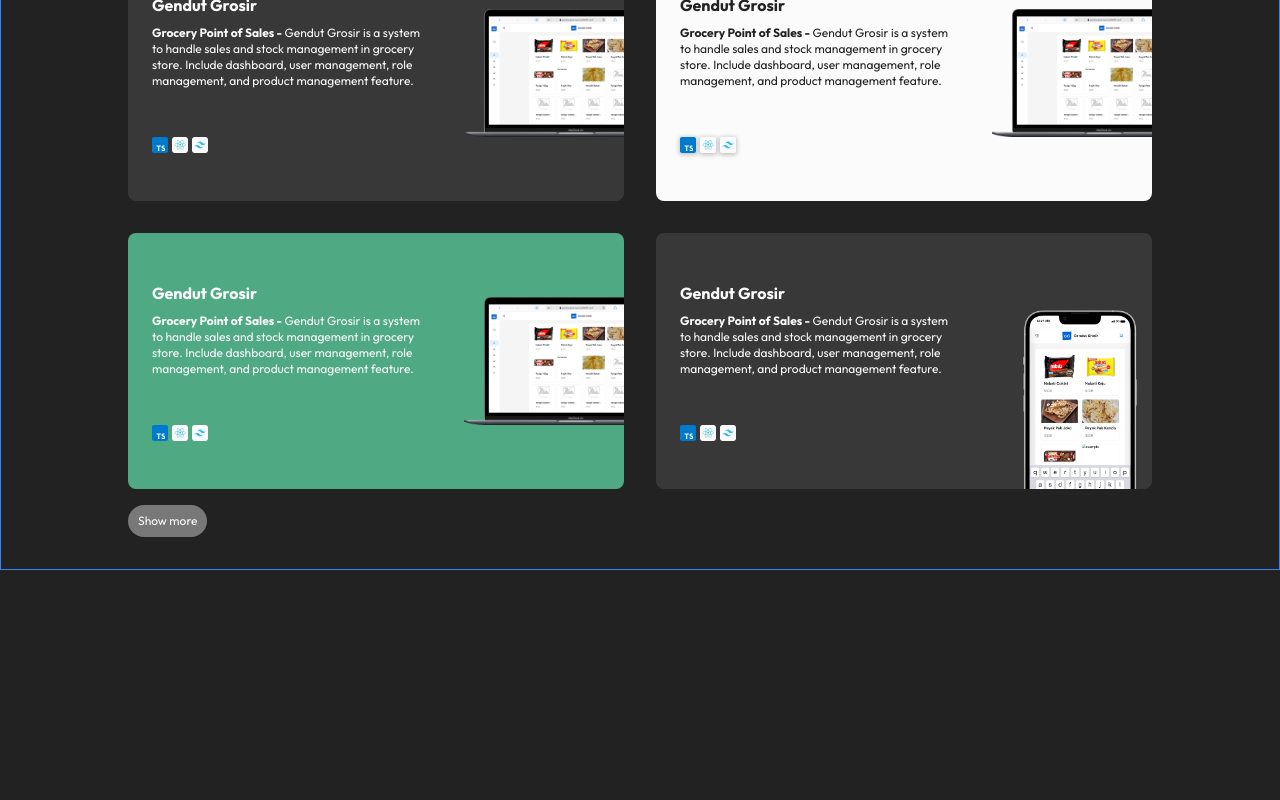
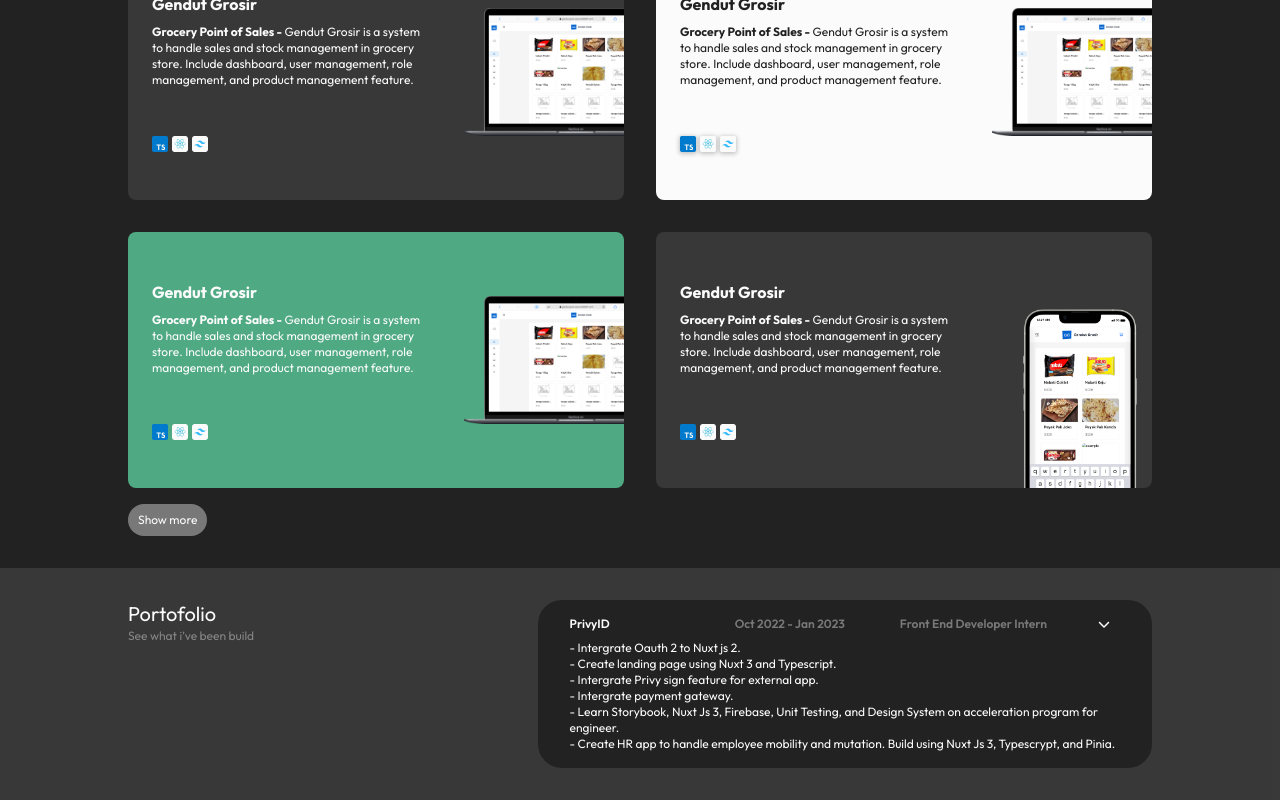
Before and after one commit to ianfebi01/web-profile-fe, a Next.js app: page / in a window 1280 px wide. Shown: the part 955-1755 px from the top of the page. Before the commit the page ends 1525 px from the top, so only its background shows below. Built offline with nearby package versions, Linux system fonts and the light colour scheme.

Commit message:
add experience section and fix sanitize html

```diff
--- a/app/layout.tsx
+++ b/app/layout.tsx
@@ -2,8 +2,11 @@ import '@/assets/scss/main.scss'
 import Navbar from '@/components/Molecules/Navbar'
 import type { Metadata } from 'next'
 import { Outfit } from 'next/font/google'
+import { config } from '@fortawesome/fontawesome-svg-core'
+import '@fortawesome/fontawesome-svg-core/styles.css'
+const outfit = Outfit({ subsets: ['latin'] })
 
-const outfit = Outfit({ subsets: ['latin'] })
+config.autoAddCss = false
 
 export const metadata: Metadata = {
   title: 'Ian Febi S',
--- a/app/page.tsx
+++ b/app/page.tsx
@@ -2,6 +2,7 @@ import Navbar from '@/components/Molecules/Navbar'
 import Section1 from '@/components/Organisms/Home/Section1'
 import Section2 from '@/components/Organisms/Home/Section2'
 import Section3 from '@/components/Organisms/Home/Section3'
+import Section4 from '@/components/Organisms/Home/Section4'
 import Image from 'next/image'
 
 export default function Home() {
@@ -14,6 +15,8 @@ export default function Home() {
       <Section2 />
       {/* @ NOTE Section 3 */}
       <Section3 />
+      {/* @ NOTE Section 4 */}
+      <Section4 />
     </main>
   )
 }
--- a/assets/scss/layouts/global.scss
+++ b/assets/scss/layouts/global.scss
@@ -1,5 +1,5 @@
 .main{
-    @apply flex min-h-screen flex-col items-center border border-blue-500 ;
+    @apply flex min-h-screen flex-col items-center;
 
     @include element(header){
         @apply flex items-center fixed inset-x-0 mx-auto top-1 w-fit sm:w-full max-w-4xl sm:p-4 p-4 md:p-4 lg:px-0 xl:px-0 2xl:px-0 z-50 ;
--- a/components/Atoms/Button.tsx
+++ b/components/Atoms/Button.tsx
@@ -21,23 +21,23 @@ const Button: FunctionComponent<Props> = (props) => {
     if (theme === 'dark') {
       switch (variant) {
         case 'link':
-          return 'bg-none text-white'
+          return 'bg-none text-white py-0 px-2.5'
         case 'normal':
-          return 'bg-white-overlay text-white'
+          return 'py-2 px-2.5 bg-white-overlay text-white'
       }
     } else if (theme === 'light') {
       switch (variant) {
         case 'link':
-          return 'bg-none text-dark'
+          return 'bg-none text-dark py-0 px-2.5'
         case 'normal':
-          return 'bg-dark-secondary text-white'
+          return 'bg-dark-secondary text-white py-2 px-2.5'
       }
     }
   }
 
   return (
     <button
-      className={`${generateBg()} py-2 px-2.5 transition-all duration-300 ease-linear filter hover:brightness-90 relative ${className}`}
+      className={`${generateBg()} transition-all duration-300 ease-linear filter hover:brightness-90 relative ${className}`}
       style={{
         borderRadius: 99999,
       }}
--- a/components/Molecules/CardPortofolio.tsx
+++ b/components/Molecules/CardPortofolio.tsx
@@ -1,10 +1,10 @@
 'use client'
 import Image from 'next/image'
 import React, { FunctionComponent, useEffect, useRef } from 'react'
-import DOMPurify from 'dompurify'
-import { motion, useInView, useAnimation, easeOut } from 'framer-motion'
+import { sanitize } from 'isomorphic-dompurify'
+import { useInView, useAnimation } from 'framer-motion'
 import AnimationProvider from './AnimationProvider'
-import MacbookMockup from '../Atoms/MacbookMockup'
+// import MacbookMockup from '../Atoms/MacbookMockup'
 
 interface Props {
   color?: 'bg-dark-secondary' | 'bg-green' | 'bg-white'
@@ -52,7 +52,7 @@ const CardPortofolio: FunctionComponent<Props> = (props) => {
           <h3 className="text-base font-bold">{title}</h3>
           <p
             className="text-xs"
-            dangerouslySetInnerHTML={{ __html: DOMPurify.sanitize(subtitle) }}
+            dangerouslySetInnerHTML={{ __html: sanitize(subtitle) }}
           ></p>
         </div>
         <div className="grow-[1]" />
--- /dev/null
+++ b/components/Organisms/Home/Section4.tsx
@@ -0,0 +1,71 @@
+'use client'
+import Button from '@/components/Atoms/Button'
+import TextHeader from '@/components/Atoms/TextHeader'
+import { FontAwesomeIcon } from '@fortawesome/react-fontawesome'
+import React from 'react'
+import { faChevronDown } from '@fortawesome/free-solid-svg-icons'
+
+const Section4 = () => {
+  return (
+    <section id="portofolio" className="main__section h-fit bg-dark-secondary">
+      <div className="main__container my-8 flex flex-col gap-4">
+        <div className="grid grid-cols-5">
+          <div className="col-span-2">
+            <TextHeader
+              title="Portofolio"
+              subtitle="See what i’ve been build"
+            />
+          </div>
+          <div className="bg-dark w-full h-fit border border-none rounded-3xl col-span-3 p-4 flex flex-col">
+            <div className="flex flex-col px-4 gap-2">
+              <div className="grid grid-cols-10 font-semibold">
+                <div className="col-span-3">PrivyID</div>
+                <div className="col-span-3 text-white-overlay">
+                  Oct 2022 - Jan 2023
+                </div>
+                <div className="col-span-3 text-white-overlay">
+                  Front End Developer Intern
+                </div>
+                <div className="col-span-1 text-right">
+                  <Button variant="link">
+                    <FontAwesomeIcon icon={faChevronDown} />
+                  </Button>
+                </div>
+              </div>
+              <div>
+                <ul>
+                  <li>
+                    <p> - Intergrate Oauth 2 to Nuxt js 2.</p>
+                  </li>
+                  <li>
+                    <p> - Create landing page using Nuxt 3 and Typescript.</p>
+                  </li>
+                  <li>
+                    <p> - Intergrate Privy sign feature for external app.</p>
+                  </li>
+                  <li>
+                    <p> - Intergrate payment gateway.</p>
+                  </li>
+                  <li>
+                    <p>
+                      - Learn Storybook, Nuxt Js 3, Firebase, Unit Testing, and
+                      Design System on acceleration program for engineer.
+                    </p>
+                  </li>
+                  <li>
+                    <p>
+                      - Create HR app to handle employee mobility and mutation.
+                      Build using Nuxt Js 3, Typescrypt, and Pinia.
+                    </p>
+                  </li>
+                </ul>
+              </div>
+            </div>
+          </div>
+        </div>
+      </div>
+    </section>
+  )
+}
+
+export default Section4
```
Also changed, not shown: package.json (+6 -2 lines), 1 other file (tests, documents, lock files or other folders).
